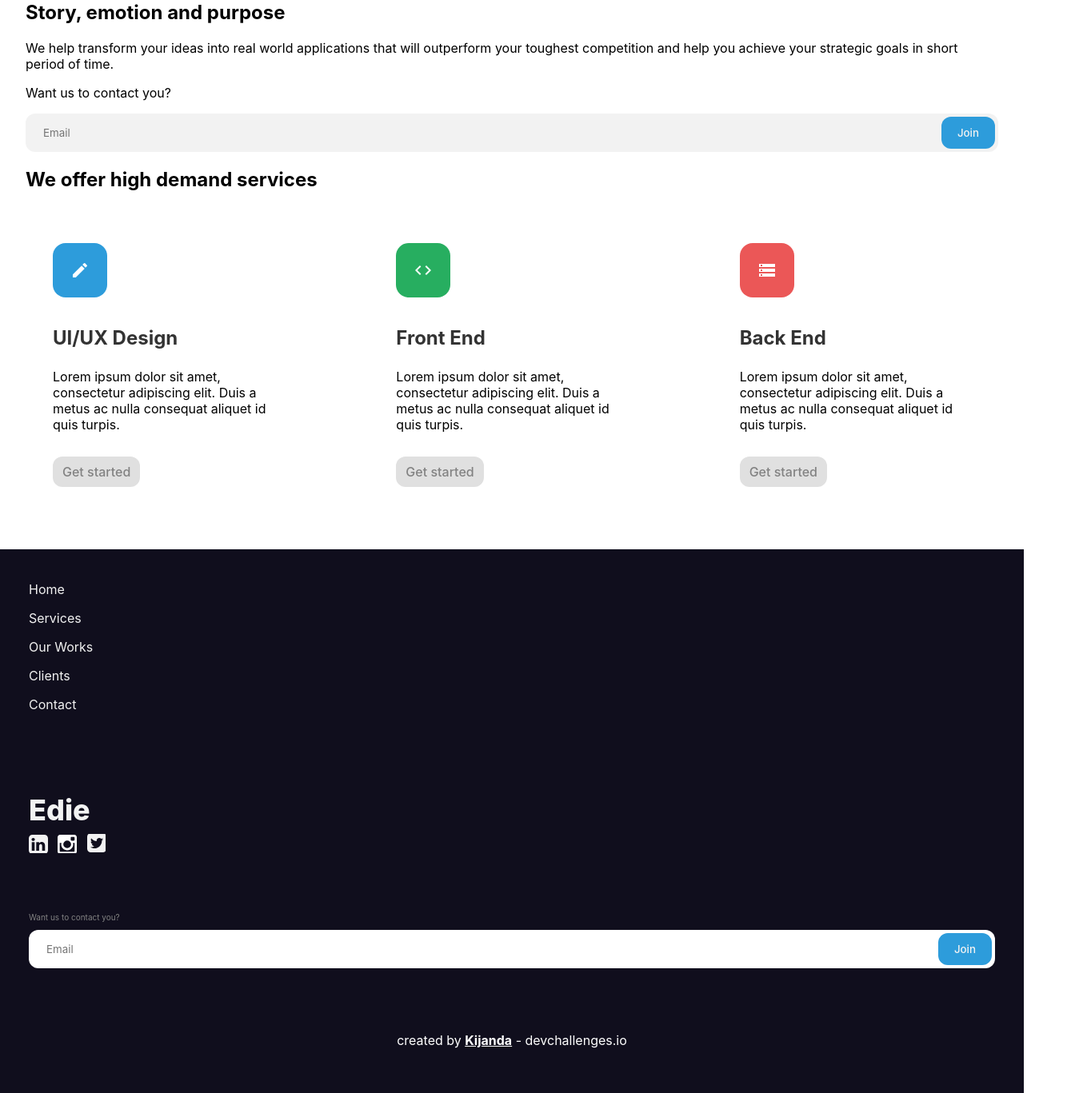
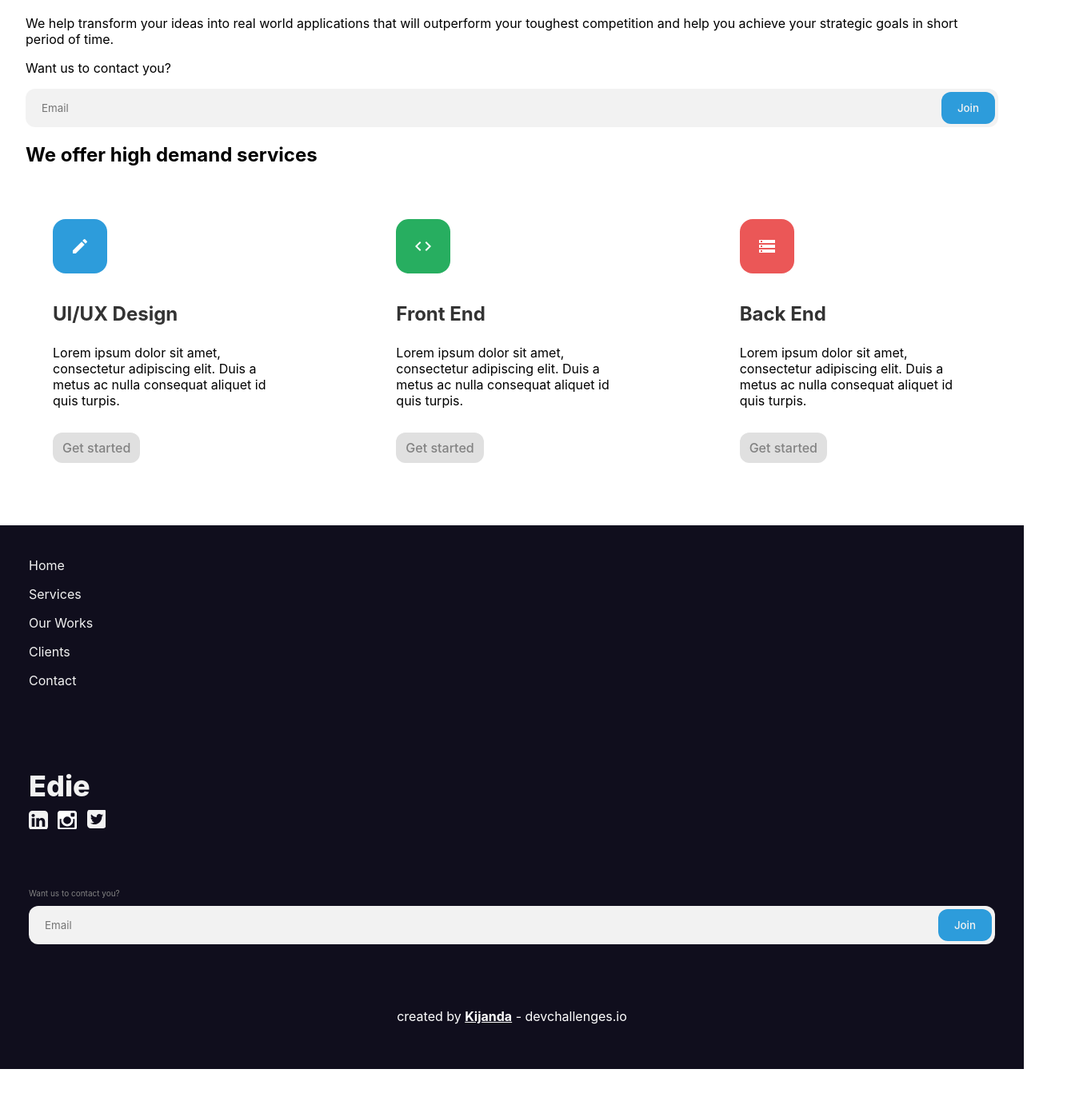
Before and after one commit to DSCKenyattaUniversity/frontend-design-translation, a React (Create React App) app: page / in a window 1280 px wide. Shown: the part 603-1970 px from the top of the page at 80% size, 1364 px wide, since content can reach past the window. After the commit the page ends 1940 px from the top, so only its background shows below. Built offline with nearby package versions, Linux system fonts and the light colour scheme; the HTML template or start-up script is replaced by a standard one.

Commit message:
Fixed heroImage not showing, fixed EmailInput bg issue

```diff
--- a/src/components/EmailInput.jsx
+++ b/src/components/EmailInput.jsx
@@ -8,7 +8,7 @@ export default function EmailInput ({ bgColor="#F2F2F2" }) {
     const onJoinClick = () => {
         const email = inputRef.current.value;
         if (email) {
-            prompt(`Your email is ${email}`);
+            alert(`Your email is ${email}`);
         }
     }
 
@@ -34,7 +34,7 @@ const StyledDiv = styled.div`
     input {
         border: none;
         width: 100%;
-        margin-left: 1rem;
+        padding: 12px 20px 12px 1rem;
         font-family: inherit;
         background: none;
     }
--- a/src/components/Footer.jsx
+++ b/src/components/Footer.jsx
@@ -3,6 +3,7 @@ import styled from "styled-components";
 import linkedin from "../assets/linkedin.svg"
 import instagram from "../assets/instagram.svg"
 import twitter from "../assets/twitter.svg"
+import EmailInput from "./EmailInput";
 
 export default function Footer() {
     return (
@@ -25,12 +26,7 @@ export default function Footer() {
                 </div>
                 <div className="contact-div">
                     <p style={{color: "#828282", fontSize: 10}}>Want us to contact you?</p>
-                    <div className="input">
-                        <input type="text" placeholder="Email" />
-                        <button className="input-btn">
-                            Join
-                        </button>
-                    </div>
+                    <EmailInput bgColor="#F2F2F2" />
                 </div>
             </div>
             <p className="bottom">
@@ -83,36 +79,6 @@ const StyledFooter = styled.footer`
                 gap: 0.75rem; /* 0.75rem = 12px */
             }
         }
-
-        .contact-div {
-            .input {
-                background-color: white;
-                border-radius: 12px;
-                padding: 0.25rem; /* 4px */
-                display: flex;
-                justify-content: flex-between;
-                align-items: center;
-                font-family: inherit;
-
-                input {
-                    border: none;
-                    width: 100%;
-                    margin-left: 1rem;
-                    font-family: inherit;
-                }
-
-                button {
-                    border: none;
-                    border-radius: 12px;
-                    padding: 12px 20px;
-                    background-color: #2D9CDB;
-                    color: #F2F2F2;
-                    font-weight: 500;
-                    font-family: inherit;
-                    cursor: pointer;
-                }
-            }
-        }
     }
 
     .bottom {
--- a/src/components/Main.jsx
+++ b/src/components/Main.jsx
@@ -39,7 +39,12 @@ export default function Main() {
 const StyledMain = styled.main`
     padding: 2rem;
 
-    #home {}
+    #home {
+        .hero-image {
+            width: 100%;
+            border-radius: 18px;
+        }
+    }
 
     #services {
         .row {
```
